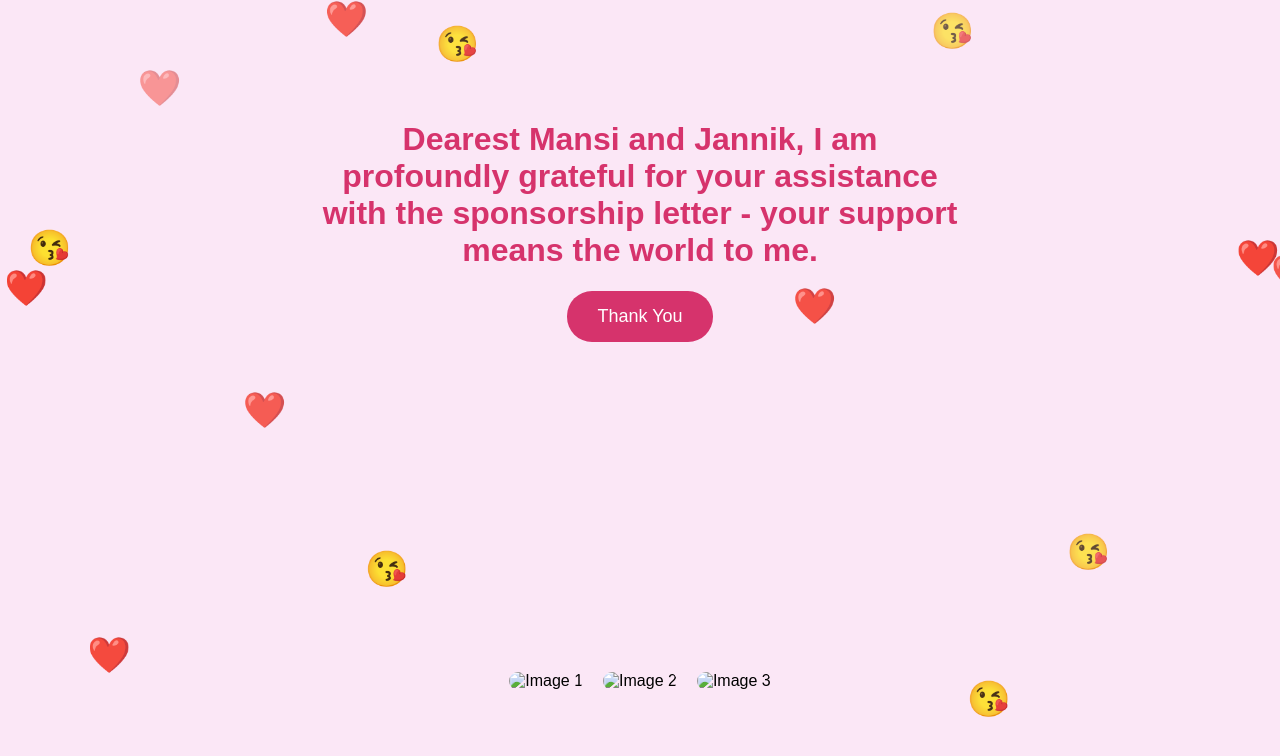
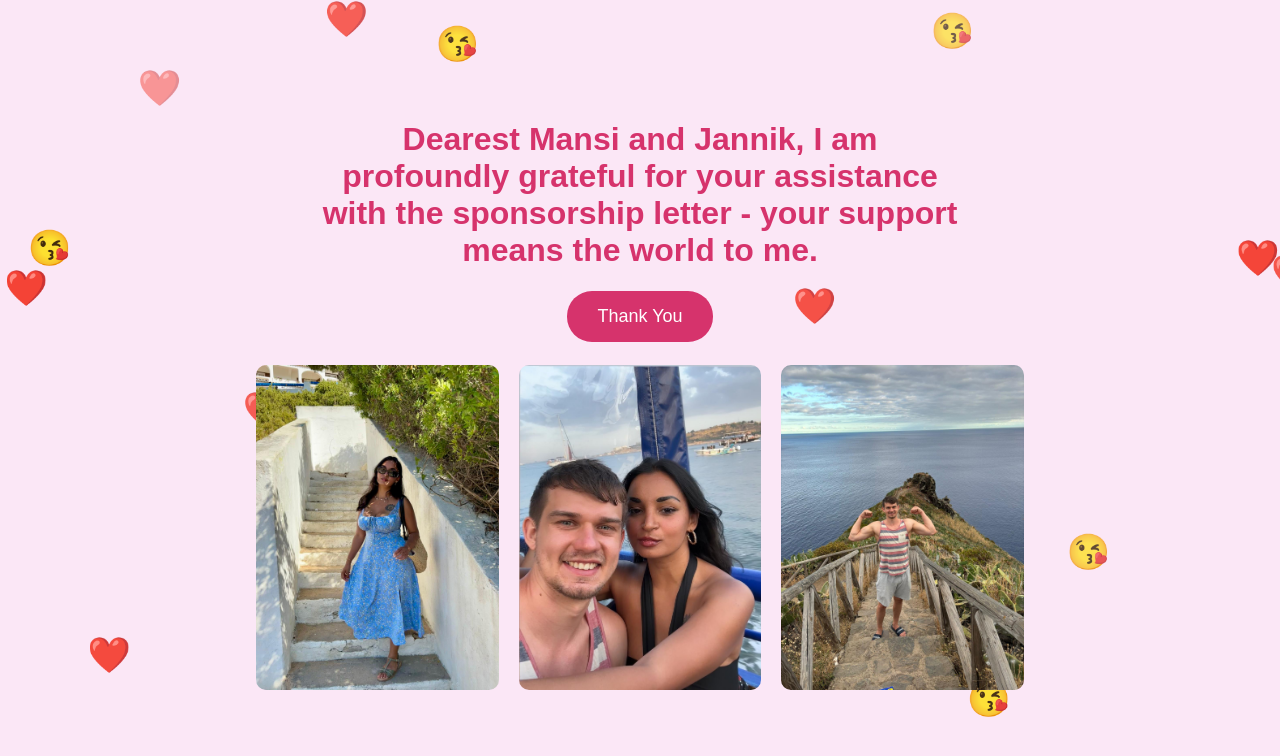
Before and after one commit to 7H4KUR/surprise, a plain HTML site: page index.html in a window 1280 px wide. Both pictures are taken after a click on the button "Thank You". Shown: the top 756 px of the page. Drawn offline with Linux system fonts and the light colour scheme.

Commit message:
Update index.html

```diff
--- a/index.html
+++ b/index.html
@@ -95,9 +95,9 @@
     <button class="button" onclick="startAnimation()">Thank You</button>
   </div>
   <div id="collage" class="collage">
-    <img src="M&J/c6404a6e-c69b-42e1-a4cb-223d765a3c1c.JPG" alt="Image 1">
-    <img src="M&J/9e39183c-4f4b-47e0-97a3-3a3918308af6.JPG" alt="Image 2">
-    <img src="M&J/427b5ddc-ab96-422d-90f6-e7ae6b87f073.JPG" alt="Image 3">
+    <img src="c6404a6e-c69b-42e1-a4cb-223d765a3c1c.JPG" alt="Image 1">
+    <img src="9e39183c-4f4b-47e0-97a3-3a3918308af6.JPG" alt="Image 2">
+    <img src="427b5ddc-ab96-422d-90f6-e7ae6b87f073.JPG" alt="Image 3">
   </div>
   <script>
     function startAnimation() {
```
